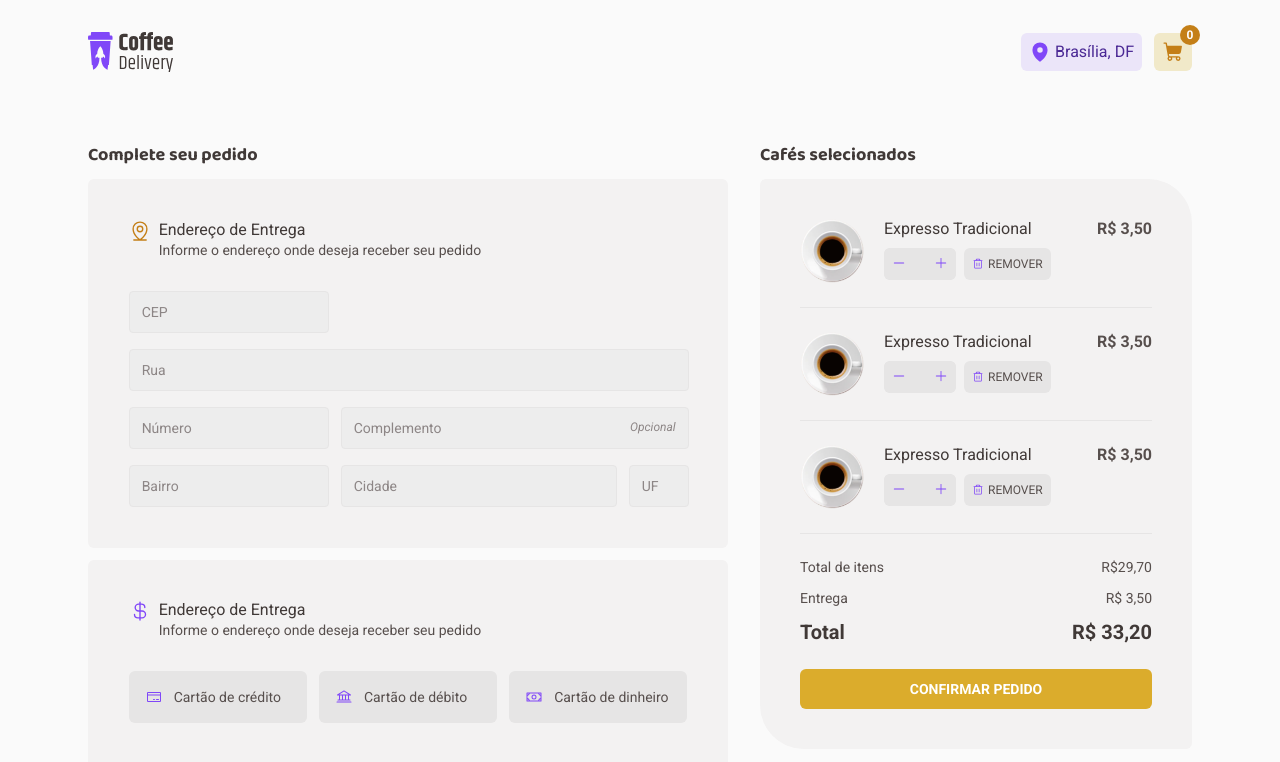
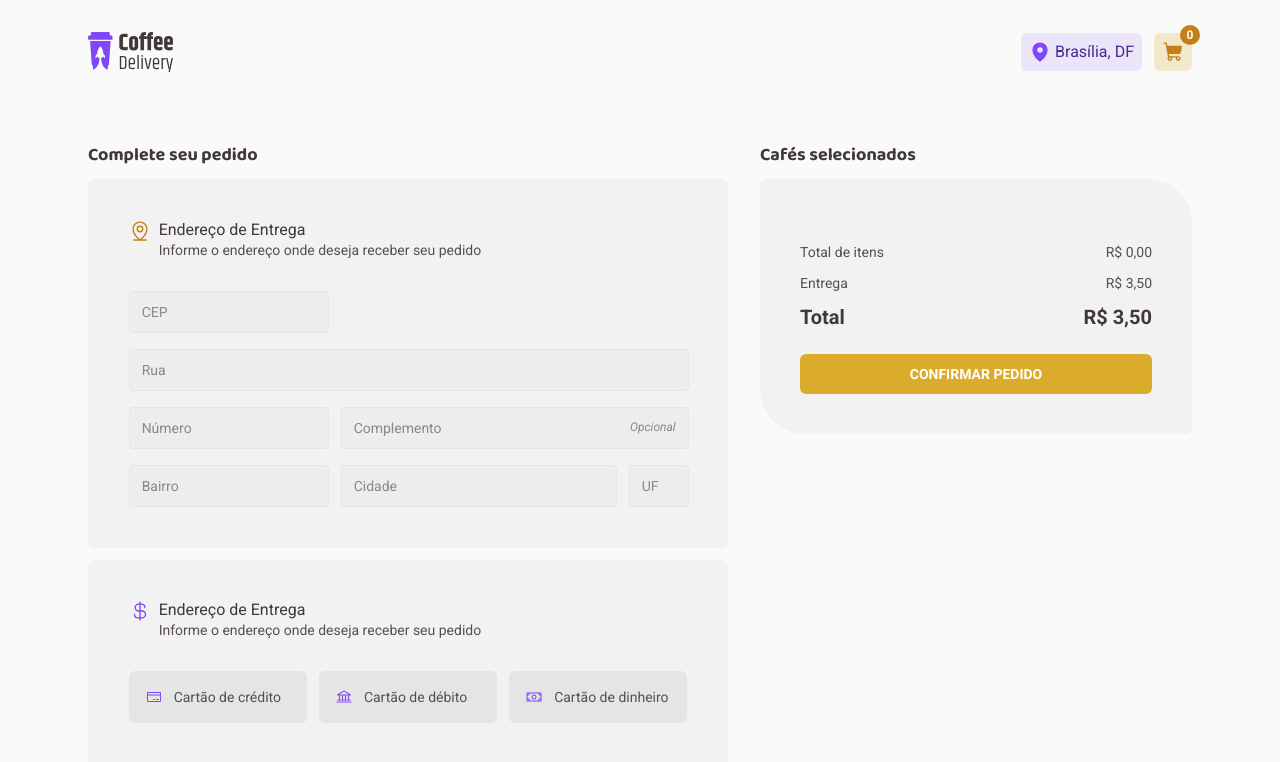
Before and after one commit to yuriqpaiva/coffee-delivery, a React (Vite) app: page /carrinho in a window 1280 px wide. Shown: the top 762 px of the page. Built offline with nearby package versions, Linux system fonts and the light colour scheme.

Commit message:
Add coffee selector feature

```diff
--- /dev/null
+++ b/src/constants/index.ts
@@ -0,0 +1 @@
+export const COFFEE_DELIVERY_TAX = 3.5
--- a/src/contexts/CoffeesContext.tsx
+++ b/src/contexts/CoffeesContext.tsx
@@ -1,7 +1,8 @@
 import { ReactNode, createContext, useContext, useState } from 'react'
+import { COFFEE_DELIVERY_TAX } from '../constants'
 import { Coffee } from 'src/constants/coffees'
 
-interface SelectedCoffee {
+export interface SelectedCoffee {
   id: number
   name: string
   description: string
@@ -18,6 +19,9 @@ interface CoffeesContextData {
     action: 'increment' | 'decrement',
   ) => void
   numberOfSelectedCoffeesType: number
+  removeCoffeeFromCart: (coffeeId: number) => void
+  totalCostWithoutDeliveryTax: number
+  totalCostWithDeliveryTax: number
 }
 
 const CoffeesContext = createContext<CoffeesContextData>(
@@ -67,12 +71,30 @@ export function CoffeesProvider({ children }: Props) {
     }
   }
 
+  function removeCoffeeFromCart(coffeeId: number) {
+    setSelectedCoffees(
+      selectedCoffees.filter(
+        (selectedCoffee) => selectedCoffee.id !== coffeeId,
+      ),
+    )
+  }
+
+  const totalCostWithoutDeliveryTax = selectedCoffees.reduce((acc, coffee) => {
+    return acc + coffee.price * coffee.quantity
+  }, 0)
+
+  const totalCostWithDeliveryTax =
+    totalCostWithoutDeliveryTax + COFFEE_DELIVERY_TAX
+
   return (
     <CoffeesContext.Provider
       value={{
         selectedCoffees,
         updateSelectedCoffeeQuantity,
         numberOfSelectedCoffeesType,
+        removeCoffeeFromCart,
+        totalCostWithoutDeliveryTax,
+        totalCostWithDeliveryTax,
       }}
     >
       {children}
--- /dev/null
+++ b/src/hooks/useCoffeeCounter.ts
@@ -0,0 +1,42 @@
+import { useState } from 'react'
+import { SelectedCoffee, useCoffees } from '../contexts/CoffeesContext'
+import { Coffee } from '../constants/coffees'
+
+interface CoffeeCounterProps {
+  countStartValue: number
+  selectedCoffee: SelectedCoffee | Coffee
+  options?: {
+    allowZero?: boolean
+  }
+}
+
+export function useCoffeeCounter({
+  countStartValue,
+  selectedCoffee,
+  options = { allowZero: false },
+}: CoffeeCounterProps) {
+  const { updateSelectedCoffeeQuantity } = useCoffees()
+  const [counter, setCounter] = useState(countStartValue)
+
+  function validateCounterDecrement() {
+    if (
+      (options.allowZero && counter > 0) ||
+      (!options.allowZero && counter > 1)
+    ) {
+      return true
+    } else {
+      return false
+    }
+  }
+
+  function handleQuantityChange(type: 'increment' | 'decrement') {
+    updateSelectedCoffeeQuantity(selectedCoffee, type)
+    if (type === 'increment') {
+      setCounter((state) => state + 1)
+    } else if (type === 'decrement' && validateCounterDecrement()) {
+      setCounter((state) => state - 1)
+    }
+  }
+
+  return { counter, handleQuantityChange }
+}
--- a/src/pages/Cart/components/SelectedCoffees/SelectedCoffeeItem/index.tsx
+++ b/src/pages/Cart/components/SelectedCoffees/SelectedCoffeeItem/index.tsx
@@ -7,26 +7,49 @@ import {
   RemoveButton,
   SelectedCoffeeItemContainer,
 } from './styles'
+import { Trash } from '@phosphor-icons/react'
 import traditionalCoffeeImg from '@/assets/coffees/traditional.png'
-import { Trash } from '@phosphor-icons/react'
+import {
+  SelectedCoffee,
+  useCoffees,
+} from '../../../../../contexts/CoffeesContext'
+import { useCoffeeCounter } from '../../../../../hooks/useCoffeeCounter'
 
-export function SelectedCoffeeItem() {
+interface Props {
+  selectedCoffee: SelectedCoffee
+}
+
+export function SelectedCoffeeItem({ selectedCoffee }: Props) {
+  const formattedPrice = selectedCoffee.price.toLocaleString('pt-BR', {
+    style: 'currency',
+    currency: 'BRL',
+  })
+
+  const { removeCoffeeFromCart } = useCoffees()
+
+  const { counter, handleQuantityChange } = useCoffeeCounter({
+    countStartValue: selectedCoffee.quantity,
+    selectedCoffee,
+  })
+
   return (
     <SelectedCoffeeItemContainer>
       <InfoWrapper>
-        <img src={traditionalCoffeeImg} alt="" />
+        <img src={selectedCoffee?.imageSource || traditionalCoffeeImg} alt="" />
         <MainContentWrapper>
           <span>Expresso Tradicional</span>
           <ControlsWrapper>
-            <NumberSelector />
-            <RemoveButton>
+            <NumberSelector counter={counter} onChange={handleQuantityChange} />
+            <RemoveButton
+              onClick={() => removeCoffeeFromCart(selectedCoffee.id)}
+            >
               <Trash />
               Remover
             </RemoveButton>
           </ControlsWrapper>
         </MainContentWrapper>
       </InfoWrapper>
-      <Price>R$ 3,50</Price>
+      <Price>{formattedPrice}</Price>
     </SelectedCoffeeItemContainer>
   )
 }
--- a/src/pages/Cart/components/SelectedCoffees/index.tsx
+++ b/src/pages/Cart/components/SelectedCoffees/index.tsx
@@ -1,3 +1,4 @@
+import { useCoffees } from '../../../../contexts/CoffeesContext'
 import { SelectedCoffeeItem } from './SelectedCoffeeItem'
 import {
   CoffeesWrapper,
@@ -10,29 +11,58 @@ import {
   PurchaseTotalText,
   ConfirmButton,
 } from './styles'
+import { COFFEE_DELIVERY_TAX } from '../../../../constants'
 
 export function SelectedCoffees() {
+  const {
+    selectedCoffees,
+    totalCostWithDeliveryTax,
+    totalCostWithoutDeliveryTax,
+  } = useCoffees()
+
+  const formattedTotalCostWithDeliveryTax =
+    totalCostWithDeliveryTax.toLocaleString('pt-BR', {
+      style: 'currency',
+      currency: 'BRL',
+    })
+
+  const formattedTotalCostWithoutDeliveryTax =
+    totalCostWithoutDeliveryTax.toLocaleString('pt-BR', {
+      style: 'currency',
+      currency: 'BRL',
+    })
+
+  const formattedDeliveryTax = COFFEE_DELIVERY_TAX.toLocaleString('pt-BR', {
+    style: 'currency',
+    currency: 'BRL',
+  })
+
   return (
     <SelectedCoffeesContainer>
       <Title>Cafés selecionados</Title>
       <ContentWrapper>
         <CoffeesWrapper>
-          <SelectedCoffeeItem />
-          <SelectedCoffeeItem />
-          <SelectedCoffeeItem />
+          {selectedCoffees.map((selectedCoffee) => (
+            <SelectedCoffeeItem
+              key={selectedCoffee.id}
+              selectedCoffee={selectedCoffee}
+            />
+          ))}
         </CoffeesWrapper>
         <PurchaseSummary>
           <PurchaseSummaryTextWrapper>
             <PurchaseText>Total de itens</PurchaseText>
-            <PurchaseText>R$29,70</PurchaseText>
+            <PurchaseText>{formattedTotalCostWithoutDeliveryTax}</PurchaseText>
           </PurchaseSummaryTextWrapper>
           <PurchaseSummaryTextWrapper>
             <PurchaseText>Entrega</PurchaseText>
-            <PurchaseText>R$ 3,50</PurchaseText>
+            <PurchaseText>{formattedDeliveryTax}</PurchaseText>
           </PurchaseSummaryTextWrapper>
           <PurchaseSummaryTextWrapper>
             <PurchaseTotalText>Total</PurchaseTotalText>
-            <PurchaseTotalText>R$ 33,20</PurchaseTotalText>
+            <PurchaseTotalText>
+              {formattedTotalCostWithDeliveryTax}
+            </PurchaseTotalText>
           </PurchaseSummaryTextWrapper>
         </PurchaseSummary>
         <ConfirmButton>Confirmar pedido</ConfirmButton>
--- a/src/pages/Home/components/CoffeeList/CoffeeItem/index.tsx
+++ b/src/pages/Home/components/CoffeeList/CoffeeItem/index.tsx
@@ -12,16 +12,13 @@ import {
 import { ShoppingCart } from '@phosphor-icons/react'
 import { NumberSelector } from '../../../../../components/NumberSelector'
 import { Coffee } from 'src/constants/coffees'
-import { useState } from 'react'
-import { useCoffees } from '../../../../../contexts/CoffeesContext'
+import { useCoffeeCounter } from '../../../../../hooks/useCoffeeCounter'
 
 interface Props {
   coffee: Coffee
 }
 
 export function CoffeeItem({ coffee }: Props) {
-  const { updateSelectedCoffeeQuantity: handleNewCoffee } = useCoffees()
-
   const formattedPrice = coffee.price
     .toLocaleString('pt-BR', {
       style: 'currency',
@@ -29,16 +26,13 @@ export function CoffeeItem({ coffee }: Props) {
     })
     .replace('R$', '')
 
-  const [quantity, setQuantity] = useState(0)
-
-  function handleQuantityChange(type: 'increment' | 'decrement') {
-    handleNewCoffee(coffee, type)
-    if (type === 'increment') {
-      setQuantity((state) => state + 1)
-    } else if (type === 'decrement' && quantity > 0) {
-      setQuantity((state) => state - 1)
-    }
-  }
+  const { counter, handleQuantityChange } = useCoffeeCounter({
+    countStartValue: 0,
+    selectedCoffee: coffee,
+    options: {
+      allowZero: true,
+    },
+  })
 
   return (
     <CoffeeItemContainer>
@@ -55,7 +49,7 @@ export function CoffeeItem({ coffee }: Props) {
           R$<strong>{formattedPrice}</strong>
         </Price>
         <SelectorWrapper>
-          <NumberSelector counter={quantity} onChange={handleQuantityChange} />
+          <NumberSelector counter={counter} onChange={handleQuantityChange} />
           <ShopButton to="/carrinho" type="button">
             <ShoppingCart weight="fill" />
           </ShopButton>
```
